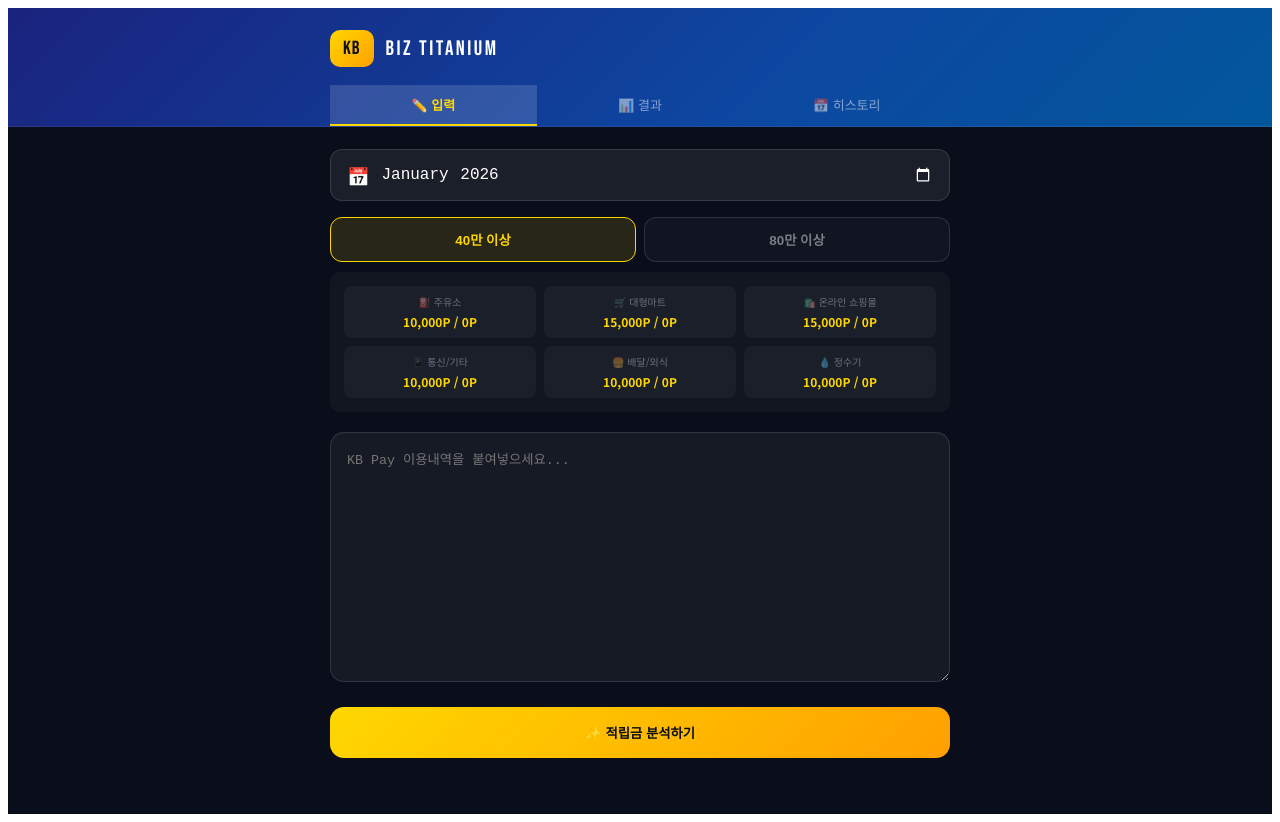
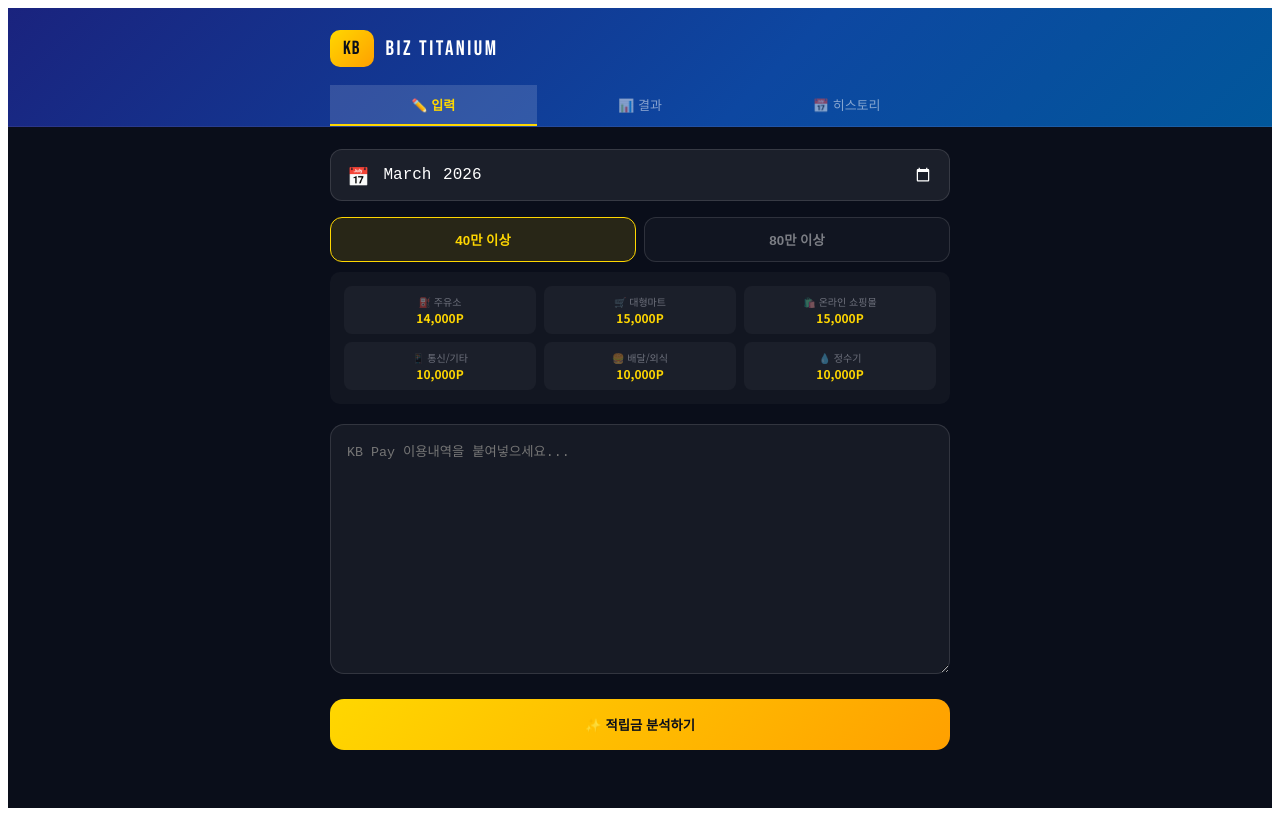
Before and after one commit to lipcoins/kb-calculator, a React (Vite) app: page / in a window 1280 px wide. Built offline with nearby package versions, Linux system fonts and the light colour scheme.

Commit message:
Update App.jsx

```diff
--- a/src/App.jsx
+++ b/src/App.jsx
@@ -1,7 +1,7 @@
 import { useState } from "react";
 import { PieChart, Pie, Cell, Tooltip, ResponsiveContainer, Legend, BarChart, Bar, XAxis, YAxis, CartesianGrid } from "recharts";
 
-// [순정 유지] 카테고리 정의
+// [원본 유지] 카테고리 정의
 const CATEGORIES = [
   { key: "gas",      label: "⛽ 주유소",       color: "#FF6B35" },
   { key: "mart",     label: "🛒 대형마트",      color: "#A78BFA" },
@@ -15,11 +15,11 @@
 const ALL_KEYS = ["gas", "mart", "shopping", "telecom", "delivery", "water", "other"];
 
 const TIER_LIMITS = {
-  "40": { gas: 10000, mart: 15000, shopping: 15000, telecom: 10000, delivery: 10000, water: 10000, other: null },
-  "80": { gas: 20000, mart: 20000, shopping: 20000, telecom: 10000, delivery: 10000, water: 10000, other: null },
+  "40": { gas: 14000, mart: 15000, shopping: 15000, telecom: 10000, delivery: 10000, water: 10000, other: null },
+  "80": { gas: 24000, mart: 20000, shopping: 20000, telecom: 10000, delivery: 10000, water: 10000, other: null },
 };
 
-// [순정 유지] 데이터 빌드 로직
+// [원본 유지] 데이터 빌드 로직
 function buildTotals(parsed) {
   const totals = {};
   let grand = 0;
@@ -67,8 +67,12 @@
   const [error, setError] = useState(null);
   const [history, setHistory] = useState([]);
   const [chartType, setChartType] = useState("pie");
-  const [month, setMonth] = useState("2026-01");
+  const [month, setMonth] = useState(() => {
+    const d = new Date();
+    return d.getFullYear() + "-" + String(d.getMonth() + 1).padStart(2, "0");
+  });
 
+  // 🛠️ [엔진 보정] 잡음을 제거하고 가맹점명+사용금액을 정확히 추출
   const analyze = () => {
     if (!textInput.trim()) return;
     setError(null);
@@ -82,24 +86,28 @@
         const amountMatch = lines[i].match(/([\d,]+)/);
         if (amountMatch) {
           const amount = parseInt(amountMatch[0].replace(/,/g, ""), 10);
-          let name = "가맹점명 확인불가";
+          let name = "기타 가맹점";
           let usedAmount = "";
+
+          // 역추적 파서: 무의미한 단어(일시불 등)를 건너뛰고 진짜 이름을 찾음
           for (let j = 1; j <= 10; j++) {
             const cand = lines[i - j];
             if (!cand) continue;
             if (cand.includes("원") && !usedAmount) { usedAmount = cand.trim(); }
-            if (!cand.includes("원") && !cand.includes(":") && !cand.includes("(") && !cand.match(/^\d{2}월\d{2}일/)) {
+            if (!cand.includes("원") && !cand.includes(":") && !cand.match(/^\d{2}월\d{2}일/) &&
+                !["일시불", "전표매입", "탄탄대로", "Biz", "티타늄", "마스터", "Master", "할부"].some(k => cand.includes(k))) {
               name = cand.replace("KB Pay", "").trim();
               break;
             }
           }
+
           const displayName = usedAmount ? `${name} ${usedAmount}` : name;
           foundAny = true;
 
-          if (["주유", "SK", "GS", "오일"].some(k => name.includes(k))) parsed.gas.push({ name: displayName, amount });
+          if (["주유", "SK", "GS", "에쓰", "오일"].some(k => name.includes(k))) parsed.gas.push({ name: displayName, amount });
           else if (["이마트", "홈플러스", "롯데마트", "하나로", "식자재"].some(k => name.includes(k))) parsed.mart.push({ name: displayName, amount });
           else if (["G마켓", "옥션", "11번가", "인터파크", "온스타일", "SSG"].some(k => name.includes(k))) parsed.shopping.push({ name: displayName, amount });
-          else if (["브로드밴드", "LiivM", "LGUPLUS", "LG유플", "SKT", "KT"].some(k => name.includes(k))) parsed.telecom.push({ name: displayName, amount });
+          else if (["SK브로드", "LiivM", "LGUPLUS", "LG유플", "SKT", "KT"].some(k => name.includes(k))) parsed.telecom.push({ name: displayName, amount });
           else if (["우아한형", "배달의민족", "마켓컬리"].some(k => name.includes(k))) parsed.delivery.push({ name: displayName, amount });
           else if (name.toLowerCase().includes("coway") || name.includes("코웨이")) parsed.water.push({ name: displayName, amount });
           else parsed.other.push({ name: displayName, amount });
@@ -108,7 +116,7 @@
     }
 
     if (!foundAny) {
-      setError("적립 내역이 분석되지 않았습니다.");
+      setError("적립 내역을 찾을 수 없습니다.");
       return;
     }
 
@@ -137,7 +145,7 @@
     <div style={{ minHeight: "100vh", background: "#0a0e1a", fontFamily: "'Noto Sans KR', sans-serif", color: "#e8eaf6" }}>
       <link href="https://fonts.googleapis.com/css2?family=Noto+Sans+KR:wght@300;400;500;700&family=Bebas+Neue&display=swap" rel="stylesheet" />
 
-      {/* Header */}
+      {/* [순정] Header */}
       <div style={{ background: "linear-gradient(135deg, #1a237e 0%, #0d47a1 60%, #01579b 100%)", padding: "22px 20px 0", borderBottom: "1px solid rgba(255,255,255,0.08)" }}>
         <div style={{ maxWidth: 620, margin: "0 auto" }}>
           <div style={{ display: "flex", alignItems: "center", gap: 12, marginBottom: 18 }}>
@@ -155,10 +163,10 @@
       <div style={{ maxWidth: 620, margin: "0 auto", padding: "22px 16px 56px" }}>
         {mainTab === "input" && (
           <div>
-            {/* 🛠️ [복구] 달력 아이콘 + 월 선택 UI */}
+            {/* 🛠️ [튜닝 1] 월 선택 UI 추가 (달력 아이콘) */}
             <div style={{ marginBottom: 16 }}>
               <div style={{ position: "relative", background: "rgba(255,255,255,0.07)", border: "1px solid rgba(255,255,255,0.12)", borderRadius: 12, padding: "12px 16px", display: "flex", alignItems: "center" }}>
-                <span style={{ marginRight: 10, fontSize: 18 }}>📅</span>
+                <span style={{ marginRight: 12, fontSize: 18 }}>📅</span>
                 <input type="month" value={month} onChange={e => setMonth(e.target.value)} style={{ flex: 1, background: "transparent", border: "none", color: "#fff", fontSize: 16, outline: "none", colorScheme: "dark" }} />
               </div>
             </div>
@@ -170,14 +178,12 @@
                 ))}
               </div>
 
-              {/* 🛠️ [수정] 한도 숫자 표기 (Max / Current 형태) */}
+              {/* 🛠️ [튜닝 2] 한도 숫자 10,000P 형식 표기 */}
               <div style={{ marginTop: 10, background: "rgba(255,255,255,0.03)", borderRadius: 10, padding: "14px", display: "grid", gridTemplateColumns: "1fr 1fr 1fr", gap: 8 }}>
-                {CATEGORIES.filter(c => c.key !== 'other').map(cat => (
-                  <div key={cat.key} style={{ textAlign: "center", background: "rgba(255,255,255,0.04)", borderRadius: 8, padding: "8px" }}>
-                    <div style={{ fontSize: 10, opacity: 0.4, marginBottom: 4 }}>{cat.label}</div>
-                    <div style={{ fontSize: 12, fontWeight: 700, color: "#FFD700" }}>
-                      {TIER_LIMITS[tier][cat.key].toLocaleString()}P / {result ? Math.min(result.totals[cat.key]?.sum || 0, TIER_LIMITS[tier][cat.key]).toLocaleString() : "0"}P
-                    </div>
+                {["gas", "mart", "shopping", "telecom", "delivery", "water"].map(key => (
+                  <div key={key} style={{ textAlign: "center", background: "rgba(255,255,255,0.04)", borderRadius: 8, padding: "8px" }}>
+                    <div style={{ fontSize: 10, opacity: 0.4 }}>{CATEGORIES.find(c => c.key === key).label}</div>
+                    <div style={{ fontSize: 12, fontWeight: 700, color: "#FFD700" }}>{TIER_LIMITS[tier][key].toLocaleString()}P</div>
                   </div>
                 ))}
               </div>
@@ -189,7 +195,7 @@
           </div>
         )}
 
-        {/* [순정 유지] RESULT TAB */}
+        {/* [순정 유지 + 요청 표기 반영] RESULT TAB */}
         {mainTab === "result" && result && (
           <div>
             <div style={{ background: "linear-gradient(135deg, #1a237e, #0d47a1)", borderRadius: 18, padding: "24px", marginBottom: 20 }}>
@@ -205,6 +211,14 @@
               </div>
             </div>
 
+            {/* [순정 레이아웃 보존] 차트 영역 */}
+            <div style={{ background: "rgba(255,255,255,0.03)", borderRadius: 16, padding: 20, marginBottom: 20 }}>
+              <ResponsiveContainer width="100%" height={220}>
+                <PieChart><Pie data={chartData} cx="50%" cy="50%" innerRadius={60} outerRadius={90} dataKey="value">{chartData.map((e, i) => <Cell key={i} fill={e.color} />)}</Pie><Tooltip /></PieChart>
+              </ResponsiveContainer>
+            </div>
+
+            {/* 🛠️ [튜닝 3] 결과값 표시 형식 수정 (한도P / 얻은P) */}
             {CATEGORIES.map(cat => {
               const d = result.totals[cat.key];
               if (!d || d.sum === 0) return null;
@@ -219,7 +233,7 @@
                   </div>
                   {limit && (
                     <div style={{ height: 6, background: "rgba(255,255,255,0.1)", borderRadius: 3, overflow: "hidden", marginBottom: 10 }}>
-                      <div style={{ height: "100%", width: `${Math.min((d.sum/limit)*100, 100)}%`, background: d.sum > limit ? "#ff7b72" : cat.color }} />
+                      <div style={{ height: "100%", width: `${Math.min((d.sum/limit)*100, 100)}%`, background: d.sum > limit ? "#ff7b72" : cat.color, transition: "width 0.5s" }} />
                     </div>
                   )}
                   {d.items.map((it, i) => (
```
